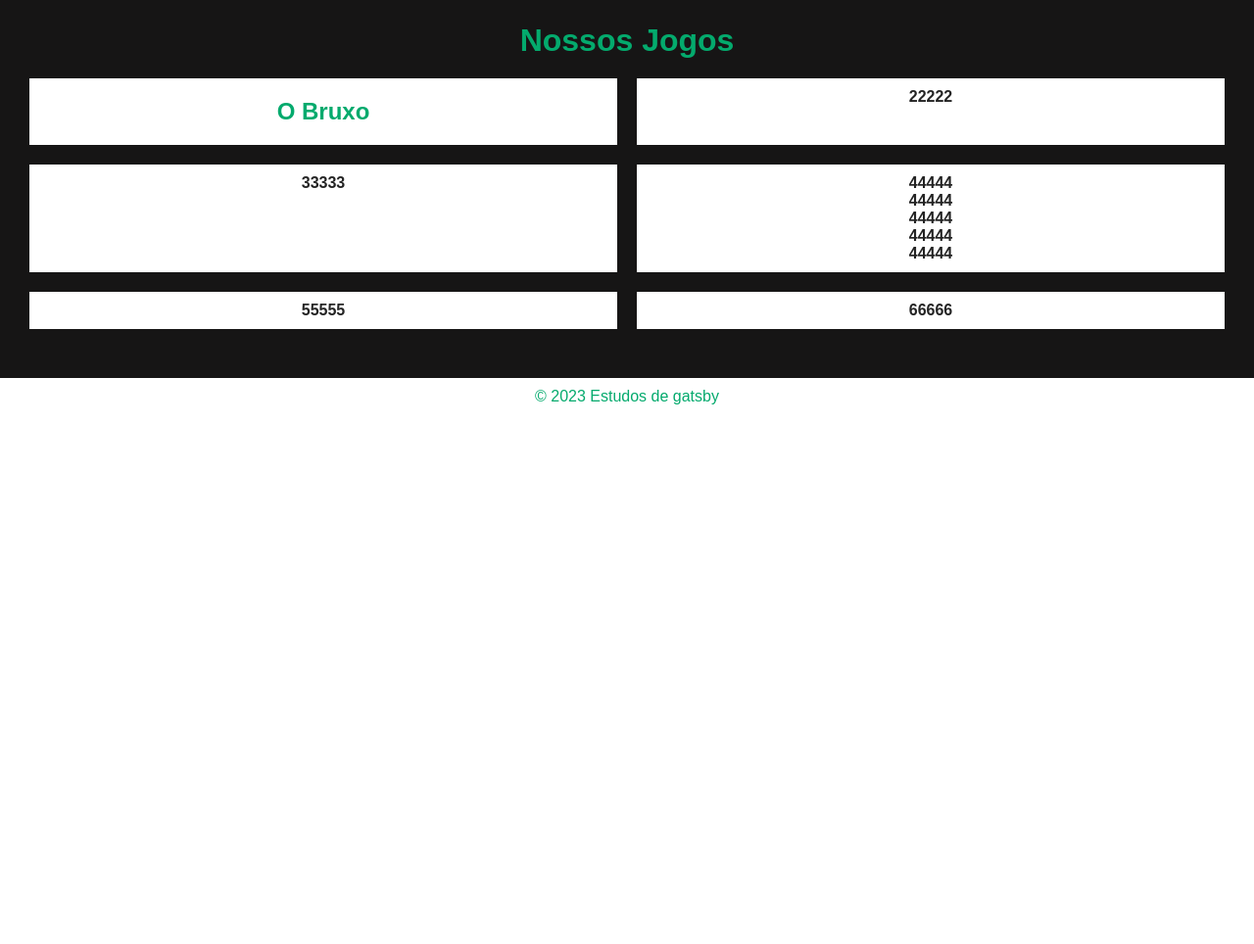
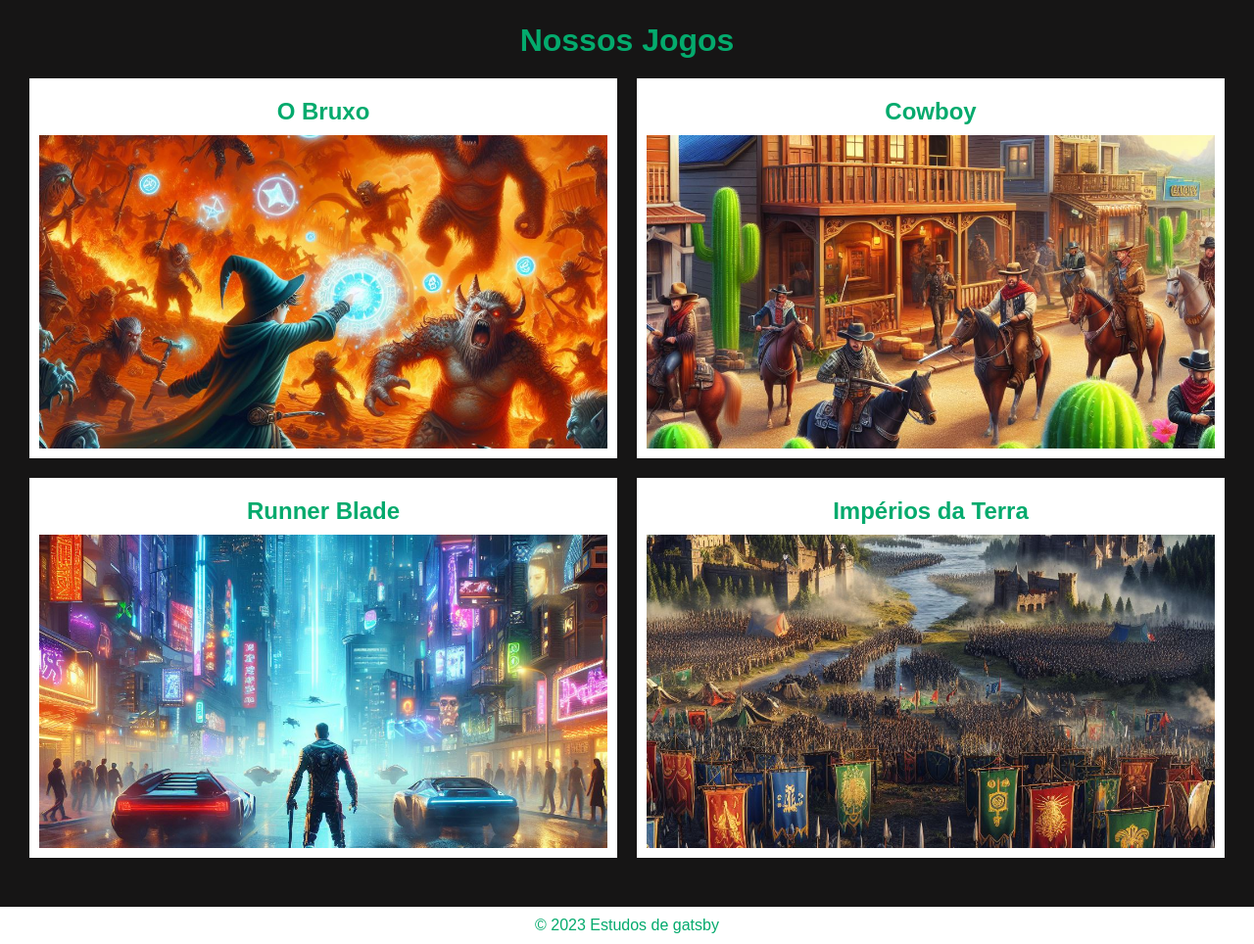
Before and after one commit to mauriciomourag/Projeto_Final_Jamstack, a Gatsby site: page / in a window 1280 px wide. Shown: the part 897-1861 px from the top of the page at 98% size. Before the commit the page ends 1321 px from the top, so only its background shows below. Built offline with nearby package versions, Linux system fonts and the light colour scheme; Gatsby itself is replaced by a stand-in of ours.

Commit message:
Update Final

```diff
--- a/src/components/layout.css
+++ b/src/components/layout.css
@@ -22,6 +22,27 @@
     background-color: rgb(22, 21, 21);
 }
 
+
+.form{
+  display: flex;
+  justify-content: center;
+  padding: 20px;
+}
+
+.form h2{
+  padding: 20px;
+  display: flex;
+  justify-content: center;
+}
+
+.containerform {
+  border-radius: 7px;
+  color: #000000;
+  background-color: #e3eae1;
+width: 30%;
+padding: 15px;
+
+}
 input[type=text], input[type=email], select, textarea {
     width: 100%;
     padding: 10px;
@@ -43,14 +64,6 @@ input[type=text], input[type=email], select, textarea {
     margin: 5px;
   }
 
-  .containerform {
-    border-radius: 7px;
-    color: #000000;
-    background-color: #f2f2f2;
-  width: 30%;
-  padding: 10px;
-
-  }
 
   .erro {
     color: red;
@@ -104,3 +117,42 @@ input[type=text], input[type=email], select, textarea {
     display: flex;
     justify-content: center;
   }
+
+  .diary{
+    padding: 10px;
+  }
+  .diary h1{
+    padding: 10px;
+  }
+
+  .foto1{
+    height: 40vh;
+    background-image: url(../images/obruxo.jpg);
+    background-position: center;
+    background-repeat: no-repeat;
+    background-size: cover;
+  }
+
+  .foto2{
+    height: 40vh;
+    background-image: url(../images/cowboy.jpg);
+    background-position: center;
+    background-repeat: no-repeat;
+    background-size: cover;
+  }
+
+  .foto3{
+    height: 40vh;
+    background-image: url(../images/runnerblade.jpg);
+    background-position: center;
+    background-repeat: no-repeat;
+    background-size: cover;
+  }
+
+  .foto4{
+    height: 40vh;
+    background-image: url(../images/imperios.jpg);
+    background-position: center;
+    background-repeat: no-repeat;
+    background-size: cover;
+  }
--- a/src/pages/diary/index.js
+++ b/src/pages/diary/index.js
@@ -21,7 +21,8 @@ const DiaryPage = () => {
 
   return (
     <Layout>
-      <p>Últimas Notícias dos Jogos da Empresa de Games:</p>
+      <div className="diary">
+      <h1>Últimas Notícias dos Jogos da Empresa de Games:</h1>
       <ul>
         {data.allMdx.nodes.map((node) => (
           <article key={node.id}>
@@ -34,6 +35,7 @@ const DiaryPage = () => {
           </article>
         ))}
       </ul>
+      </div>
     </Layout>
   );
 };
--- a/src/pages/index.js
+++ b/src/pages/index.js
@@ -12,36 +12,26 @@ const IndexPage = () => {
           <div class="item">
             <div class="content">
               <h2>O Bruxo</h2>
+              <section className="foto1"></section>
             </div>
           </div>
           <div class="item">
             <div class="content">
-              <p>22222</p>
+            <h2>Cowboy</h2>
+            <section className="foto2"></section>
               <section className="cowboy"></section>
             </div>
           </div>
           <div class="item">
             <div class="content">
-              <p>33333</p>
+            <h2>Runner Blade</h2>
+              <section className="foto3"></section>
             </div>
           </div>
           <div class="item">
             <div class="content">
-              <p>44444</p>
-              <p>44444</p>
-              <p>44444</p>
-              <p>44444</p>
-              <p>44444</p>
-            </div>
-          </div>
-          <div class="item">
-            <div class="content">
-              <p>55555</p>
-            </div>
-          </div>
-          <div class="item">
-            <div class="content">
-              <p>66666</p>
+            <h2>Impérios da Terra</h2>
+              <section className="foto4"></section>
             </div>
           </div>
         </div>
```
Also changed, not shown: src/pages/form.js (+9 -7 lines).
